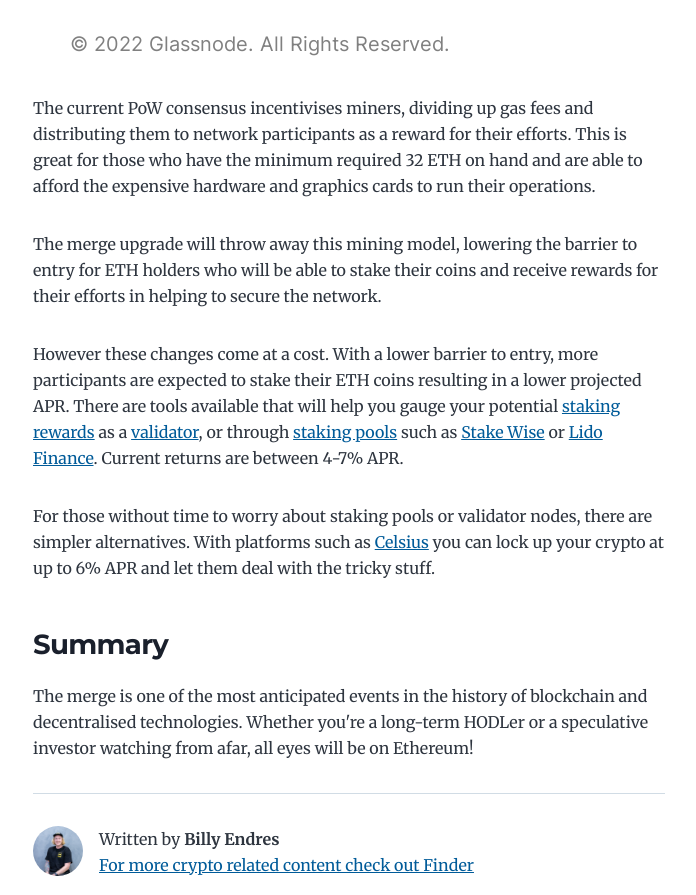
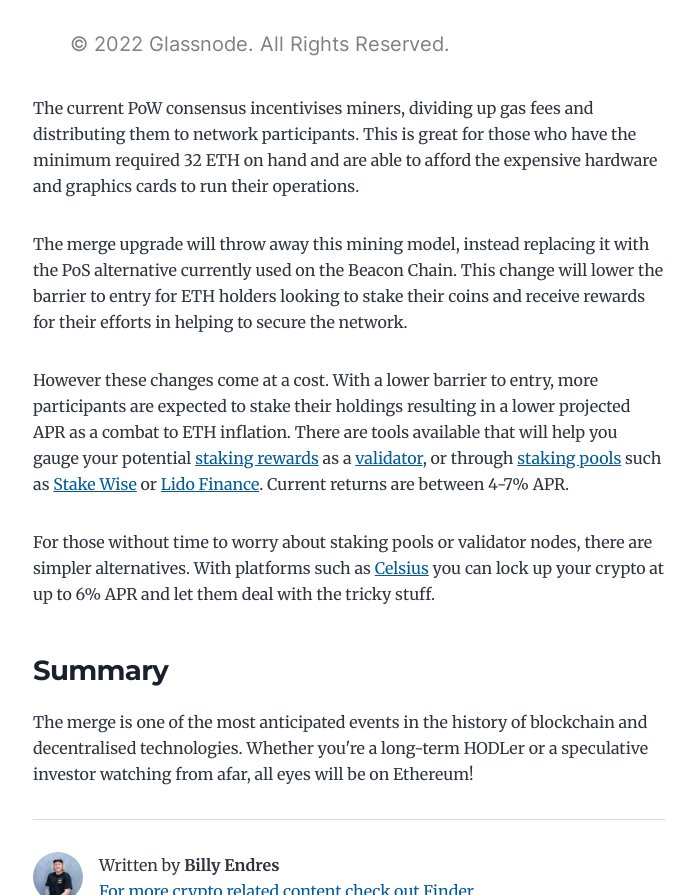
Before and after one commit to billyendres/the-merge, a Gatsby site: page /ethereum-merge-for-investors/ in a window 1280 px wide. Shown: the part 6320-7215 px from the top of the page, without its empty margins (291-987 px from the left). Built offline with nearby package versions, Linux system fonts and the light colour scheme; Gatsby itself is replaced by a stand-in of ours.

Commit message:
Update index.md

```diff
--- a/content/blog/ethereum-merge-for-investors/index.md
+++ b/content/blog/ethereum-merge-for-investors/index.md
@@ -53,11 +53,11 @@
 
 <br/>
 
-The current PoW consensus incentivises miners, dividing up gas fees and distributing them to network participants as a reward for their efforts. This is great for those who have the minimum required 32 ETH on hand and are able to afford the expensive hardware and graphics cards to run their operations.
+The current PoW consensus incentivises miners, dividing up gas fees and distributing them to network participants. This is great for those who have the minimum required 32 ETH on hand and are able to afford the expensive hardware and graphics cards to run their operations.
 
-The merge upgrade will throw away this mining model, lowering the barrier to entry for ETH holders who will be able to stake their coins and receive rewards for their efforts in helping to secure the network.
+The merge upgrade will throw away this mining model, instead replacing it with the PoS alternative currently used on the Beacon Chain. This change will lower the barrier to entry for ETH holders looking to stake their coins and receive rewards for their efforts in helping to secure the network.
 
-However these changes come at a cost. With a lower barrier to entry, more participants are expected to stake their ETH coins resulting in a lower projected APR. There are tools available that will help you gauge your potential [staking rewards](https://www.stakingrewards.com/earn/ethereum-2-0/) as a [validator](https://ethereum.org/en/developers/docs/consensus-mechanisms/pos/#pos-staking-validators), or through [staking pools](https://ethereum.org/en/staking/pools/#main-content) such as [Stake Wise](https://stakewise.io/) or [Lido Finance](https://lido.fi/ethereum). Current returns are between 4-7% APR.
+However these changes come at a cost. With a lower barrier to entry, more participants are expected to stake their holdings resulting in a lower projected APR as a combat to ETH inflation. There are tools available that will help you gauge your potential [staking rewards](https://www.stakingrewards.com/earn/ethereum-2-0/) as a [validator](https://ethereum.org/en/developers/docs/consensus-mechanisms/pos/#pos-staking-validators), or through [staking pools](https://ethereum.org/en/staking/pools/#main-content) such as [Stake Wise](https://stakewise.io/) or [Lido Finance](https://lido.fi/ethereum). Current returns are between 4-7% APR.
 
  For those without time to worry about staking pools or validator nodes, there are simpler alternatives. With platforms such as [Celsius](https://celsius.network/) you can lock up your crypto at up to 6% APR and let them deal with the tricky stuff.
 
```
